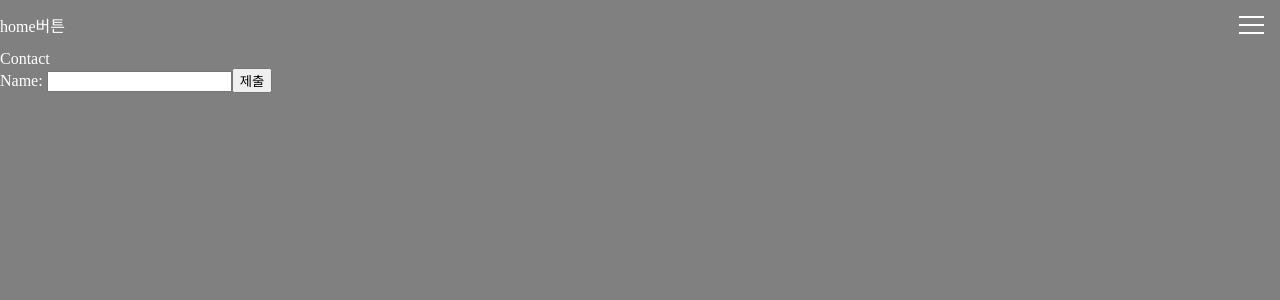
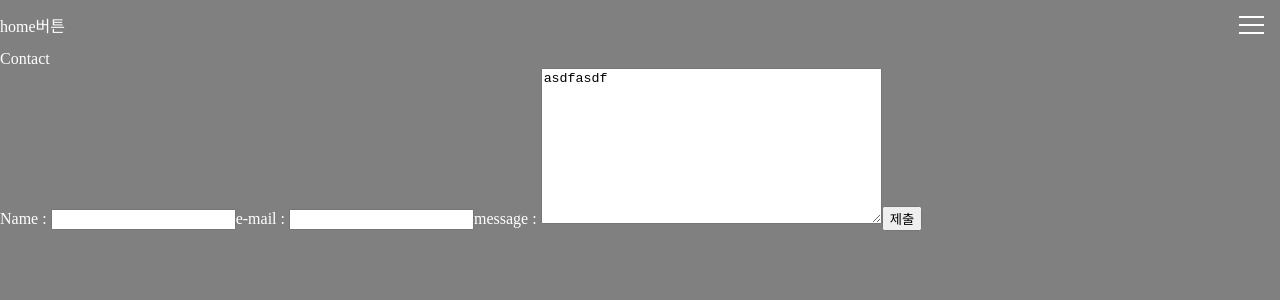
Before and after one commit to Bearsharks/portfolio, a React (Create React App) app: page /portfolio/contact in a window 1280 px wide. Shown: the top 300 px of the page. Built offline with nearby package versions, Linux system fonts and the light colour scheme.

Commit message:
리캡차/메일 전송 기능 구현

```diff
--- a/src/Contact.js
+++ b/src/Contact.js
@@ -1,24 +1,30 @@
 import './Contact.scss';
-import { useState, useEffect } from 'react'
+import { useState, useEffect, useRef } from 'react'
 import { RECAPTCHA_CLIENT_KEY } from './constants/constants';
 
 function Contact() {
     const [name, setName] = useState('');
+    const [email, setEmail] = useState('');
+    const [message, setMessage] = useState('asdfasdf');
     const [response, setResponse] = useState('');
+    const wrapper = useRef('');
     const onSubmit = () => {
         const submitData = (token) => {
-            // call a backend API to verify reCAPTCHA response
-            fetch('https://99-interactions-functions.azurewebsites.net/api/testtest?code=/UtFACM1csahFMaVcV2lkP7a4aMMIG78BH8OqsfuRjFJldyigtooOQ==', {
+            fetch('https://99-interactions-functions.azurewebsites.net/api/send_contact?code=tTrkanYWNrTsl87QAyaNKbHNQw7UTqflaYzvwsi5RJ5JuAfoIarOFg==', {
                 method: 'POST',
                 headers: {
                     "Content-Type": "application/json"
                 },
                 body: JSON.stringify({
                     "name": name,
+                    "email": email,
+                    "message": message,
                     "g-recaptcha-response": token
                 })
-            }).then(res => res.json()).then(res => {
-                setResponse(res.score);
+            }).then((res) => {
+                setResponse("send message success");
+            }).catch((err) => {
+                setResponse("send message fail...");
             });
         }
         window.grecaptcha.ready(() => {
@@ -29,17 +35,23 @@ function Contact() {
         });
     };
     useEffect(() => {
-        if (document.getElementsByClassName('grecaptcha-badge')[0]) document.getElementsByClassName('grecaptcha-badge')[0].style.visibility = "visible";
-        return () => {
-            if (document.getElementsByClassName('grecaptcha-badge')[0]) document.getElementsByClassName('grecaptcha-badge')[0].style.visibility = "hidden";
-        }
+        //리캡차가 현재 페이지에서만 보여지도록 함
+        const script = document.createElement("style");
+        script.innerHTML = `.grecaptcha-badge {visibility : visible;}`;
+        wrapper.current.appendChild(script);
     }, []);
     return (
-        <div>
+        <div ref={wrapper}>
             Contact<br />
-            <label>Name: </label>
-            <input type="text" onChange={e => setName(e.target.value)} value={name} />
-            <button onClick={onSubmit}>제출</button>
+            <div className={`message-form`}>
+                <label>Name : </label>
+                <input type="text" onChange={e => setName(e.target.value)} value={name} />
+                <label>e-mail : </label>
+                <input type="text" onChange={e => setEmail(e.target.value)} value={email} />
+                <label>message : </label>
+                <textarea name="message" cols="40" rows="10" aria-invalid="false" onChange={e => setMessage(e.target.value)} value={message} />
+                <button onClick={onSubmit}>제출</button>
+            </div>
             <br />
             {response && <label>Output:{response}</label>}
         </div>
```
